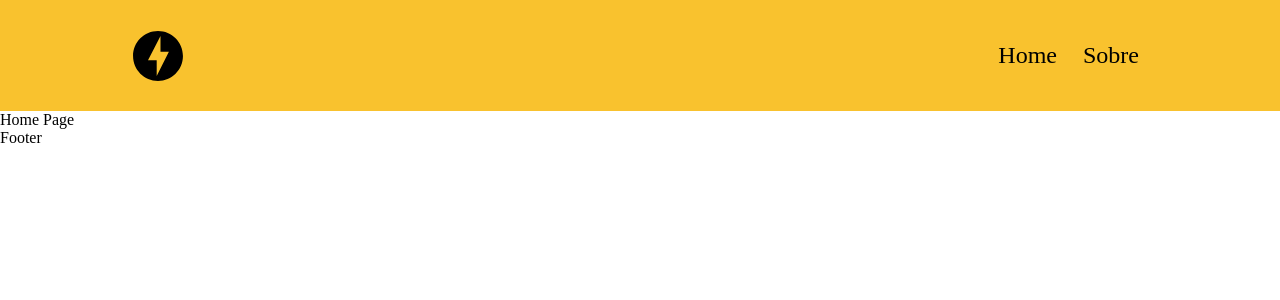
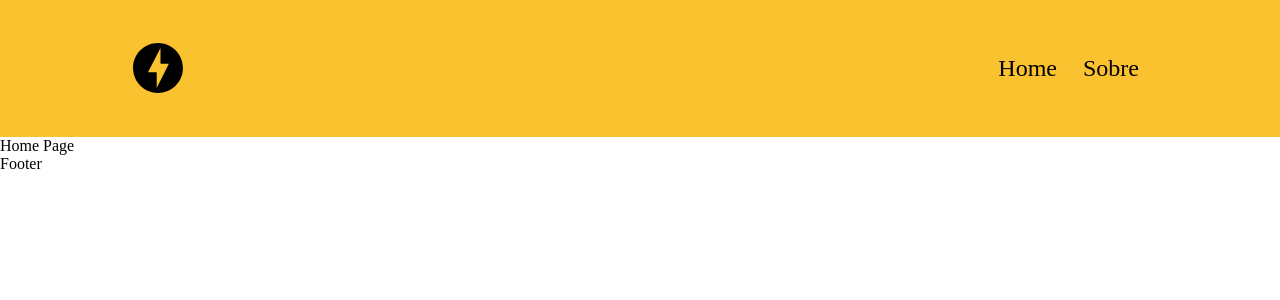
Before and after one commit to vitorthomaz/store-prototype, a React app: page / in a window 1280 px wide. Shown: the top 300 px of the page. Built offline with nearby package versions, Linux system fonts and the light colour scheme.

Commit message:
refactor: Added global page spacing

```diff
--- a/src/components/Header/styles.js
+++ b/src/components/Header/styles.js
@@ -3,7 +3,7 @@ import styled from 'styled-components';
 export const Container = styled.div`
   background: ${props => props.theme.colors.yellow};
 
-  padding: 2% 10%;
+  padding: ${props => props.theme.spacing.page};
 
   display: flex;
   flex-direction: row;
--- a/src/global/theme.js
+++ b/src/global/theme.js
@@ -9,6 +9,9 @@ const theme = {
   cards: {
     green: '#4F772D',
     red: '#B80C09'
+  },
+  spacing: {
+    page: '3% 10%'
   }
 };
 
```
